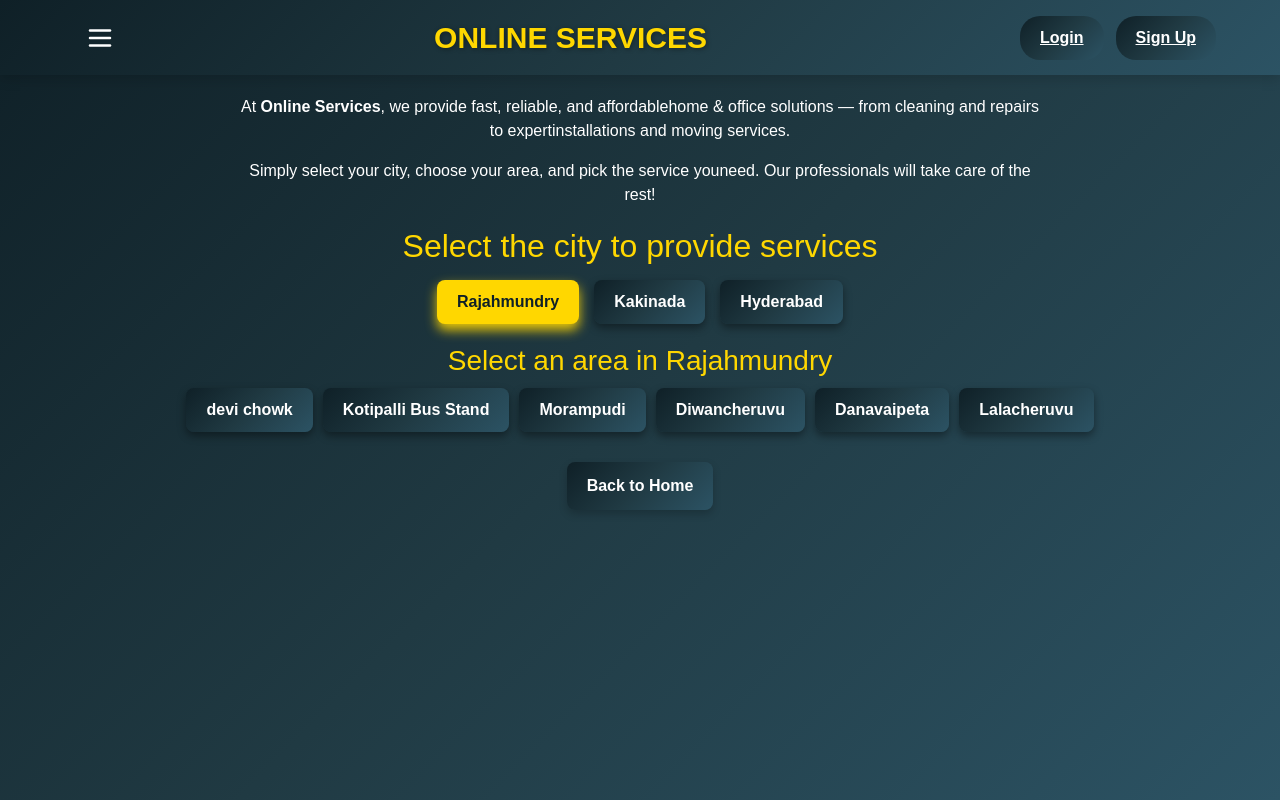
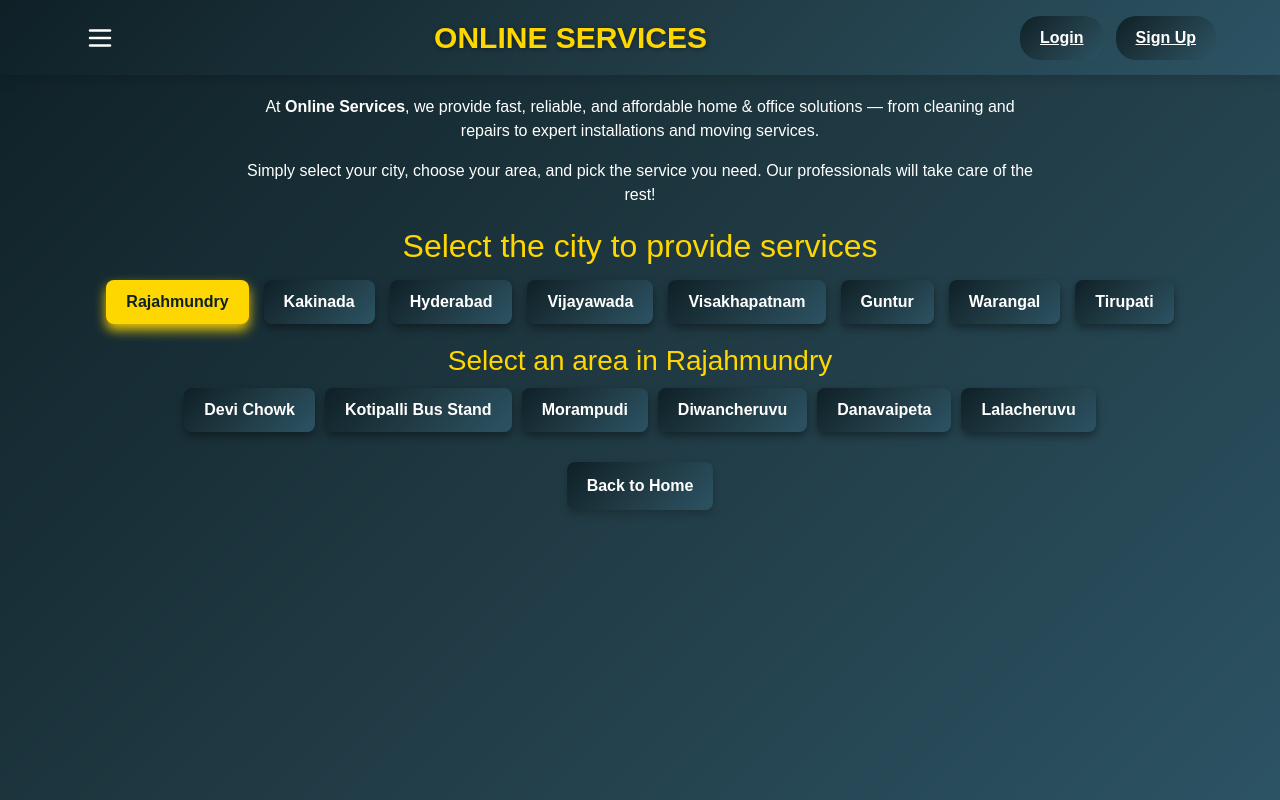
Before and after one commit to manikanta514-bit/Onlineservices, a React (Create React App) app: page /services in a window 1280 px wide. Both pictures are taken after a click on the button "Rajahmundry". Built offline with nearby package versions, Linux system fonts and the light colour scheme; no server answers.

Commit message:
updated service and bookingcontext to sticky

```diff
--- a/src/components/Services.js
+++ b/src/components/Services.js
@@ -1,13 +1,20 @@
-import React, { useEffect, useState } from "react";
+import React, { useEffect, useState, useContext } from "react";
 import { useNavigate } from "react-router-dom";
 import { auth } from "../context/firebase";
+import { BookingContext } from "../context/BookingContext"; // ✅ Match exact case of filename
 import "../App.css";
 
 const Services = () => {
   const navigate = useNavigate();
   const [username, setUsername] = useState("");
-  const [selectedCity, setSelectedCity] = useState("");
-  const [selectedArea, setSelectedArea] = useState("");
+
+  // ✅ Added: Use BookingContext to store selected city & area
+  const {  selectedCity, setSelectedCity, selectedArea, setSelectedArea } =
+    useContext(BookingContext);
+
+  // ✅ Removed: Local component state for city/area (now from context)
+  // const [selectedCity, setSelectedCity] = useState("");
+  // const [selectedArea, setSelectedArea] = useState("");
 
   useEffect(() => {
     const unsubscribe = auth.onAuthStateChanged((user) => {
@@ -19,9 +26,14 @@ const Services = () => {
   }, []);
 
   const cities = {
-    Rajahmundry: ["devi chowk", "Kotipalli Bus Stand", "Morampudi","Diwancheruvu","Danavaipeta", "Lalacheruvu", ],
-    Kakinada: ["Main Road","Sarpavaram","Bhanugudi Junction","Jagannaickpur","Gandhi Nagar",],
-    Hyderabad: [ "Madhapur", "Gachibowli","Kukatpally","Banjara Hills", "Secunderabad",],
+    Rajahmundry: ["Devi Chowk", "Kotipalli Bus Stand", "Morampudi", "Diwancheruvu", "Danavaipeta", "Lalacheruvu"],
+    Kakinada: ["Main Road", "Sarpavaram", "Bhanugudi Junction", "Jagannaickpur", "Gandhi Nagar"],
+    Hyderabad: ["Madhapur", "Gachibowli", "Kukatpally", "Banjara Hills", "Secunderabad"],
+    Vijayawada: ["Benz Circle", "Governorpet", "Gunadala", "Patamata", "Poranki"],
+    Visakhapatnam: ["MVP Colony", "Dwaraka Nagar", "Gajuwaka", "Seethammadhara", "Beach Road"],
+    Guntur: ["Brodipet", "Arundelpet", "Lodge Center", "Kothapet", "Patnam Bazar"],
+    Warangal: ["Hanamkonda", "Kazipet", "Nakkalagutta", "Subedari", "Bhadrakali"],
+    Tirupati: ["Alipiri", "Kapila Teertham", "Korlagunta", "Tata Nagar", "RC Road"]
   };
 
   return (
@@ -32,44 +44,61 @@ const Services = () => {
         </h2>
       )}
 
-      <div style={{ textAlign: "center", maxWidth: "800px",margin: "20px auto",color: "white" }}>
-        <p> At <b>Online Services</b>, we provide fast, reliable, and affordablehome & office solutions — from cleaning and repairs to expertinstallations and moving services.</p>
-        <p>Simply select your city, choose your area, and pick the service youneed. Our professionals will take care of the rest!</p>
+      <div style={{ textAlign: "center", maxWidth: "800px", margin: "20px auto", color: "white" }}>
+        <p>
+          At <b>Online Services</b>, we provide fast, reliable, and affordable
+          home & office solutions — from cleaning and repairs to expert
+          installations and moving services.
+        </p>
+        <p>
+          Simply select your city, choose your area, and pick the service you
+          need. Our professionals will take care of the rest!
+        </p>
       </div>
 
       <h2 style={{ textAlign: "center", marginTop: "20px", color: "gold" }}>
         Select the city to provide services
       </h2>
-      <div style={{display: "flex", justifyContent: "center",gap: "15px",marginTop: "15px", }}>
+      <div style={{ display: "flex", flexWrap: "wrap", justifyContent: "center", gap: "15px", marginTop: "15px" }}>
         {Object.keys(cities).map((city) => (
-          <button key={city} onClick={() => { setSelectedCity(city);
-              setSelectedArea(""); // Reset area when city changes
-            }}  className={`service-select-btn ${
-              selectedCity === city ? "selected" : ""
-            }`}>{city}</button>
+          <button
+            key={city}
+            onClick={() => {
+              setSelectedCity(city); // ✅ Now stored in context
+              setSelectedArea("");   // ✅ Reset area in context
+            }}
+            className={`service-select-btn ${selectedCity === city ? "selected" : ""}`}
+          >
+            {city}
+          </button>
         ))}
       </div>
+
       {selectedCity && (
         <>
           <h3 style={{ textAlign: "center", marginTop: "20px", color: "gold" }}>
             Select an area in {selectedCity}
           </h3>
-          <div style={{display: "flex",flexWrap: "wrap",justifyContent: "center",gap: "10px", marginTop: "10px", }}>
+          <div style={{ display: "flex", flexWrap: "wrap", justifyContent: "center", gap: "10px", marginTop: "10px" }}>
             {cities[selectedCity].map((area) => (
-              <button key={area} onClick={() => setSelectedArea(area)} className={`service-select-btn ${
-                  selectedArea === area ? "selected" : ""
-                }`} > {area} </button>
+              <button
+                key={area}
+                onClick={() => setSelectedArea(area)} // ✅ Now stored in context
+                className={`service-select-btn ${selectedArea === area ? "selected" : ""}`}
+              >
+                {area}
+              </button>
             ))}
           </div>
         </>
       )}
+
       {selectedArea && (
         <h2 style={{ textAlign: "center", marginTop: "30px" }}>
           Click the service you want to choose below
         </h2>
       )}
 
-      {/* Services Grid */}
       {selectedArea && (
         <div className="mani-grid" style={{ marginTop: "20px" }}>
           <div
@@ -142,7 +171,6 @@ const Services = () => {
         </div>
       )}
 
-
       <div style={{ display: "flex", justifyContent: "center", marginTop: "30px" }}>
         <button className="back-home-btn" onClick={() => navigate("/")}>
           Back to Home
--- a/src/context/BookingContext.js
+++ b/src/context/BookingContext.js
@@ -18,6 +18,10 @@ export const BookingProvider = ({ children }) => {
   const [bookings, setBookings] = useState([]);
   const [user, setUser] = useState(null);
 
+  // ✅ Added: Sticky service selection states
+  const [selectedCity, setSelectedCity] = useState("");
+  const [selectedArea, setSelectedArea] = useState("");
+
   // Listen to Firebase Auth state changes
   useEffect(() => {
     const unsubscribe = onAuthStateChanged(auth, (currentUser) => {
@@ -31,7 +35,6 @@ export const BookingProvider = ({ children }) => {
   useEffect(() => {
     if (!user) return;
 
-    // Query user-specific bookings subcollection ordered by createdAt
     const bookingsQuery = query(
       collection(db, "users", user.uid, "bookings"),
       orderBy("createdAt", "desc")
@@ -50,7 +53,7 @@ export const BookingProvider = ({ children }) => {
     return () => unsubscribe();
   }, [user]);
 
-  // Add booking function expects booking object including city and area
+  // Add booking
   const addBooking = useCallback(
     async (booking) => {
       if (!user) {
@@ -59,9 +62,8 @@ export const BookingProvider = ({ children }) => {
       }
 
       try {
-        // Save city and area inside booking document
         await addDoc(collection(db, "users", user.uid, "bookings"), {
-          ...booking, // booking should include city and area fields
+          ...booking,
           createdAt: serverTimestamp(),
         });
       } catch (error) {
@@ -71,7 +73,7 @@ export const BookingProvider = ({ children }) => {
     [user]
   );
 
-  // Clear bookings deletes all booking docs for user
+  // Clear bookings
   const clearBookings = useCallback(async () => {
     if (!user) {
       console.warn("No user logged in, cannot clear bookings.");
@@ -101,7 +103,19 @@ export const BookingProvider = ({ children }) => {
   }, [user]);
 
   return (
-    <BookingContext.Provider value={{ bookings, addBooking, clearBookings, user }}>
+    <BookingContext.Provider
+      value={{
+        bookings,
+        addBooking,
+        clearBookings,
+        user,
+        //  Added: Pass sticky states to context consumers
+        selectedCity,
+        setSelectedCity,
+        selectedArea,
+        setSelectedArea
+      }}
+    >
       {children}
     </BookingContext.Provider>
   );
```
